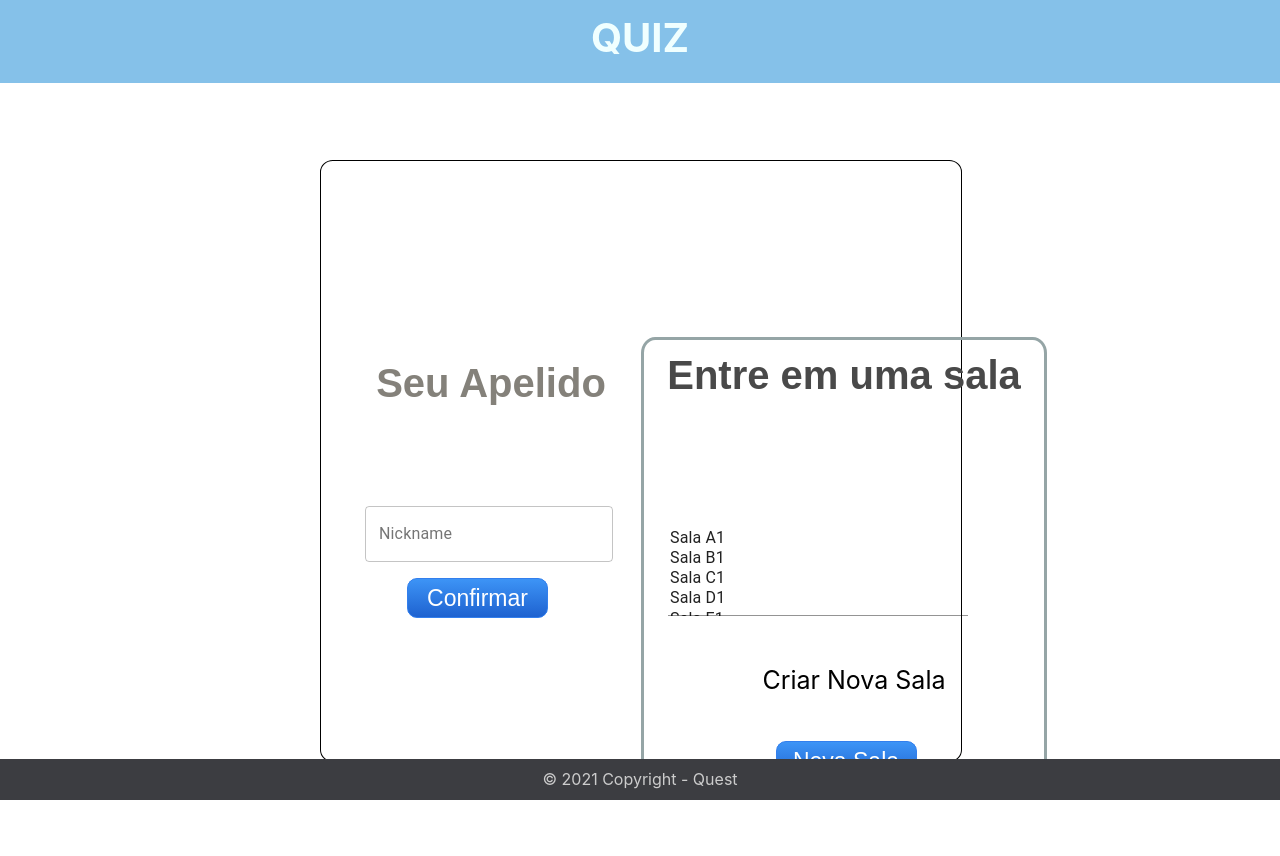
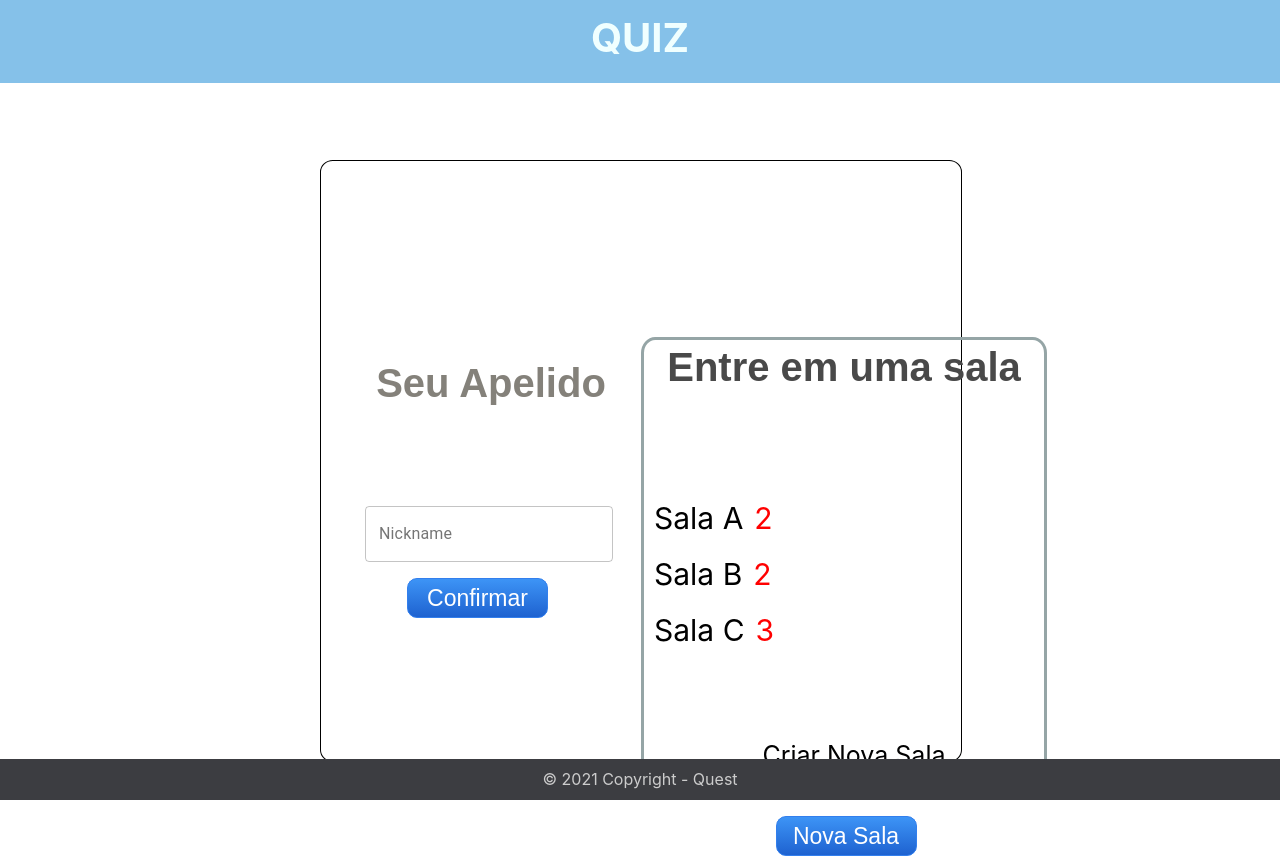
Before and after one commit to nascitonicholas/Quest-Frontend, a React (Create React App) app: page / in a window 1280 px wide. Before the commit the page ends 800 px from the top, so only its background shows below. Built offline with nearby package versions, Linux system fonts and the light colour scheme.

Commit message:
Implementação CSS

```diff
--- a/src/Pages/Home/Components/ListaSalas/listaSalas.css
+++ b/src/Pages/Home/Components/ListaSalas/listaSalas.css
@@ -3,5 +3,20 @@
     height: 50%;
     border: 10px;
     color: black;
+    overflow-y: scroll;
 
 }
+
+/*Formatacao do Titulo da Sala*/
+.box-lista-sala .item-lista .titulo{
+    font-size: 30px;
+    padding: 10px;
+
+}
+
+.box-lista-sala .item-lista .qdta{
+    font-size: 30px;
+    border-spacing: 5px;
+    color: red;
+    margin-top: 10px;
+}
--- a/src/Pages/Home/Components/ListaSalas/listaSalas.js
+++ b/src/Pages/Home/Components/ListaSalas/listaSalas.js
@@ -2,6 +2,7 @@ import React from 'react';
 import { makeStyles, useTheme } from '@material-ui/core/styles';
 import FormControl from '@material-ui/core/FormControl';
 import Select from '@material-ui/core/Select';
+import './listaSalas.css'
 
 const useStyles = makeStyles(theme => ({
     formControl: {
@@ -21,15 +22,30 @@ const useStyles = makeStyles(theme => ({
     }
 }));
 
+const options = [
+    { value: 'chocolate', label: 'Chocolate' },
+    { value: 'strawberry', label: 'Strawberry' },
+    { value: 'vanilla', label: 'Vanilla' }
+]
 
 
-const names = [
-    'Sala A',
-    'Sala B',
-    'Sala C',
-    'Sala D',
-    'Sala E'
-];
+const salasDisponiveis = [
+    {
+        id: 1,
+        title: 'Sala A',
+        qtdaJog: 2
+    },
+    {
+        id: 2,
+        title: 'Sala B',
+        qtdaJog: 2
+    },
+    {
+        id: 3,
+        title: 'Sala C',
+        qtdaJog: 3
+    }
+]
 
 export default function MultipleSelect() {
     const classes = useStyles();
@@ -48,26 +64,17 @@ export default function MultipleSelect() {
 
     return (
         <div className="box-lista-sala">
-            <FormControl className={classes.formControl}>
-                <Select
-                    multiple
-                    native
-                    value={personName}
-                    onChange={handleChangeMultiple}
-                    inputProps={{
-                        id: 'select-multiple-native'
-                    }}
-                >
-                    {names.map(name => (
-                        <option key={name} value={name}>
-                            {name}
-                            {1}
-                        </option>
 
-                    ))}
+            {
+                salasDisponiveis.map(item => (
+                    <div className="item-lista" key={item.id}>
+                        <td className="titulo">{item.title}</td>
+                        <td className="qdta"> {item.qtdaJog}</td>
+                    </div>
+                )
+                )
 
-                </Select>
-            </FormControl>
+            }
         </div>
     );
 }
```
